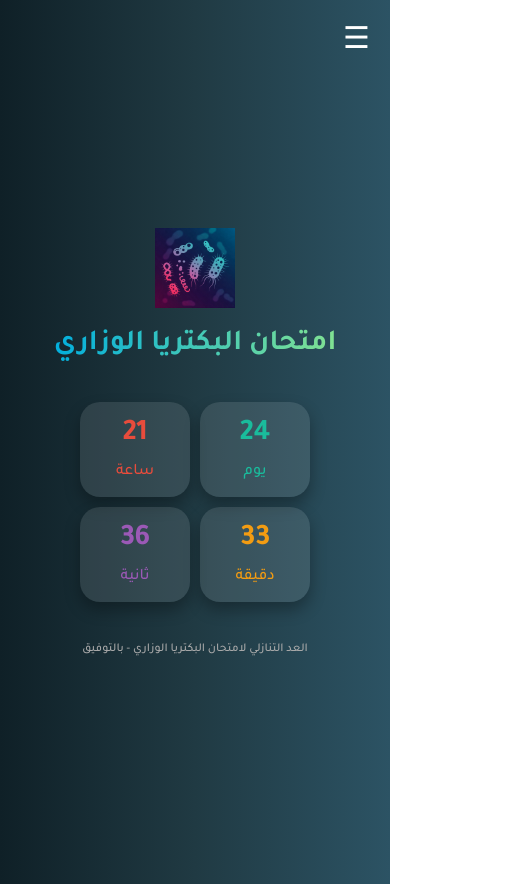
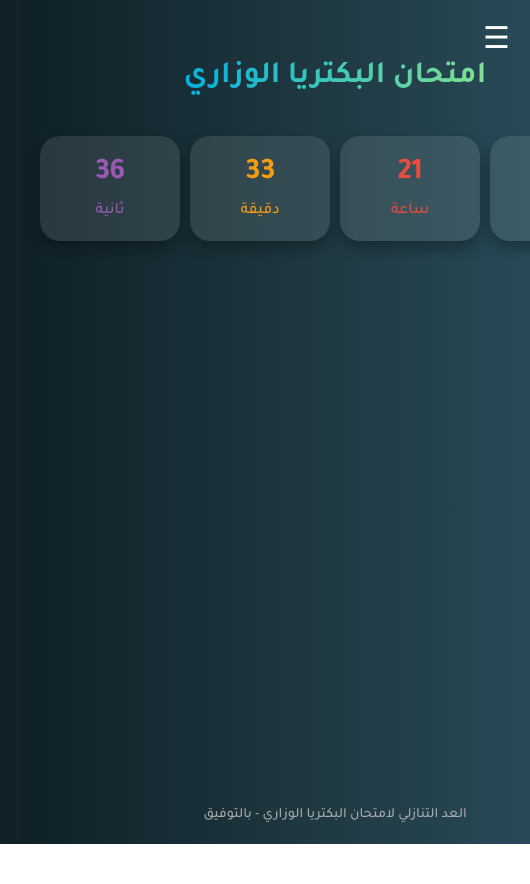
Before and after one commit to hussein04n/bot, a plain HTML site: page index.html in a window 390 px wide. Shown: the whole page, 530 px wide, since content can reach past the window. After the commit the page ends 844 px from the top, so only its background shows below. Drawn offline with Linux system fonts and the light colour scheme.

Commit message:
Update index.html

```diff
--- a/index.html
+++ b/index.html
@@ -4,30 +4,25 @@
   <meta charset="UTF-8">
   <meta name="viewport" content="width=device-width, initial-scale=1.0, maximum-scale=1.0, user-scalable=no">
   <title>امتحان البكتريا الوزاري</title>
+  <link id="favicon" rel="icon" type="image/png" href="logo-bacteria.png">
   <link href="https://fonts.googleapis.com/css2?family=Tajawal:wght@500;700&display=swap" rel="stylesheet">
   <style>
     html, body {
       height: 100%;
       margin: 0;
       padding: 0;
-      overflow: hidden;
       font-family: 'Tajawal', sans-serif;
-    }
-
-    body {
       background: linear-gradient(to right, #0f2027, #203a43, #2c5364);
       color: white;
       display: flex;
-      justify-content: center;
+      flex-direction: column;
       align-items: center;
-      flex-direction: column;
       text-align: center;
-      padding: 20px;
     }
 
     h1 {
-      font-size: 45px;
-      margin: 10px 0;
+      font-size: 30px;
+      margin: 60px 0 20px;
       background: linear-gradient(90deg, #00c9ff, #92fe9d);
       -webkit-background-clip: text;
       -webkit-text-fill-color: transparent;
@@ -39,10 +34,50 @@
       50% { transform: scale(1.05); opacity: 0.8; }
     }
 
-    .logo {
+    #timer {
+      display: flex;
+      flex-wrap: nowrap;
+      overflow-x: auto;
+      justify-content: center;
+      gap: 10px;
+      padding: 20px;
+      width: 100%;
+    }
+
+    .time-box {
+      flex: 0 0 auto;
+      background: rgba(255, 255, 255, 0.1);
+      border-radius: 20px;
+      padding: 20px;
       width: 100px;
-      height: auto;
-      margin-bottom: 10px;
+      box-shadow: 0 8px 16px rgba(0,0,0,0.3);
+      transition: transform 0.3s ease;
+    }
+
+    .time-box:hover {
+      transform: translateY(-5px);
+    }
+
+    .number {
+      font-size: 30px;
+      font-weight: bold;
+    }
+
+    .label {
+      font-size: 16px;
+      margin-top: 10px;
+    }
+
+    .day { color: #1abc9c; }
+    .hour { color: #e74c3c; }
+    .minute { color: #f39c12; }
+    .second { color: #9b59b6; }
+
+    footer {
+      margin-top: auto;
+      font-size: 14px;
+      color: #aaa;
+      padding: 20px;
     }
 
     .menu-icon {
@@ -78,95 +113,14 @@
     .show-menu {
       display: block;
     }
-
-    #timer {
-      display: flex;
-      justify-content: center;
-      flex-wrap: wrap;
-      gap: 20px;
-      padding: 20px;
-    }
-
-    .time-box {
-      background: rgba(255, 255, 255, 0.1);
-      border-radius: 20px;
-      padding: 20px;
-      width: 120px;
-      box-shadow: 0 8px 16px rgba(0,0,0,0.3);
-      transition: transform 0.3s ease;
-      text-align: center;
-    }
-
-    .time-box:hover {
-      transform: translateY(-5px);
-    }
-
-    .number {
-      font-size: 50px;
-      font-weight: bold;
-    }
-
-    .label {
-      font-size: 20px;
-      margin-top: 10px;
-    }
-
-    .day { color: #1abc9c; }
-    .hour { color: #e74c3c; }
-    .minute { color: #f39c12; }
-    .second { color: #9b59b6; }
-
-    footer {
-      margin-top: 30px;
-      font-size: 14px;
-      color: #aaa;
-    }
-
-    @media (max-width: 600px) {
-      #timer {
-        flex-direction: row;
-        flex-wrap: wrap;
-        justify-content: center;
-        gap: 10px;
-      }
-
-      .time-box {
-        width: 80px;
-        padding: 15px;
-      }
-
-      .number {
-        font-size: 30px;
-      }
-
-      .label {
-        font-size: 16px;
-      }
-
-      h1 {
-        font-size: 28px;
-        margin-bottom: 20px;
-      }
-
-      footer {
-        font-size: 12px;
-        margin-top: 20px;
-      }
-
-      .logo {
-        width: 80px;
-      }
-    }
   </style>
 </head>
 <body>
+  <h1 id="examTitle">امتحان البكتريا الوزاري</h1>
   <div class="menu-icon" onclick="toggleMenu()">&#9776;</div>
   <div id="menu" class="menu">
     <a href="#" onclick="switchExam()">امتحان الطفيليات الوزاري</a>
   </div>
-
-  <img id="logo" class="logo" src="logo-bacteria.png" alt="شعار البكتريا">
-  <h1 id="examTitle">امتحان البكتريا الوزاري</h1>
 
   <div id="timer">
     <div class="time-box day">
@@ -193,7 +147,7 @@
     let examType = 'bacteria';
     let targetDate = new Date("May 4, 2025 10:00:00 GMT+3").getTime();
 
-    const updateCountdown = () => {
+    function updateCountdown() {
       const now = new Date().getTime();
       const diff = targetDate - now;
 
@@ -211,7 +165,7 @@
       document.getElementById("hours").innerText = hours;
       document.getElementById("minutes").innerText = minutes;
       document.getElementById("seconds").innerText = seconds;
-    };
+    }
 
     setInterval(updateCountdown, 1000);
     updateCountdown();
@@ -226,18 +180,17 @@
         targetDate = new Date("May 8, 2025 10:00:00 GMT+3").getTime();
         document.getElementById("examTitle").innerText = "امتحان الطفيليات الوزاري";
         document.getElementById("footer").innerText = "العد التنازلي لامتحان الطفيليات الوزاري - بالتوفيق";
-        document.getElementById("logo").src = "logo-parasite.png";
         document.querySelector("#menu a").innerText = "امتحان البكتريا الوزاري";
+        document.getElementById("favicon").href = "logo-parasite.png";
       } else {
         examType = 'bacteria';
         targetDate = new Date("May 4, 2025 10:00:00 GMT+3").getTime();
         document.getElementById("examTitle").innerText = "امتحان البكتريا الوزاري";
         document.getElementById("footer").innerText = "العد التنازلي لامتحان البكتريا الوزاري - بالتوفيق";
-        document.getElementById("logo").src = "logo-bacteria.png";
         document.querySelector("#menu a").innerText = "امتحان الطفيليات الوزاري";
+        document.getElementById("favicon").href = "logo-bacteria.png";
       }
       updateCountdown();
-      toggleMenu();
     }
   </script>
 </body>
```
